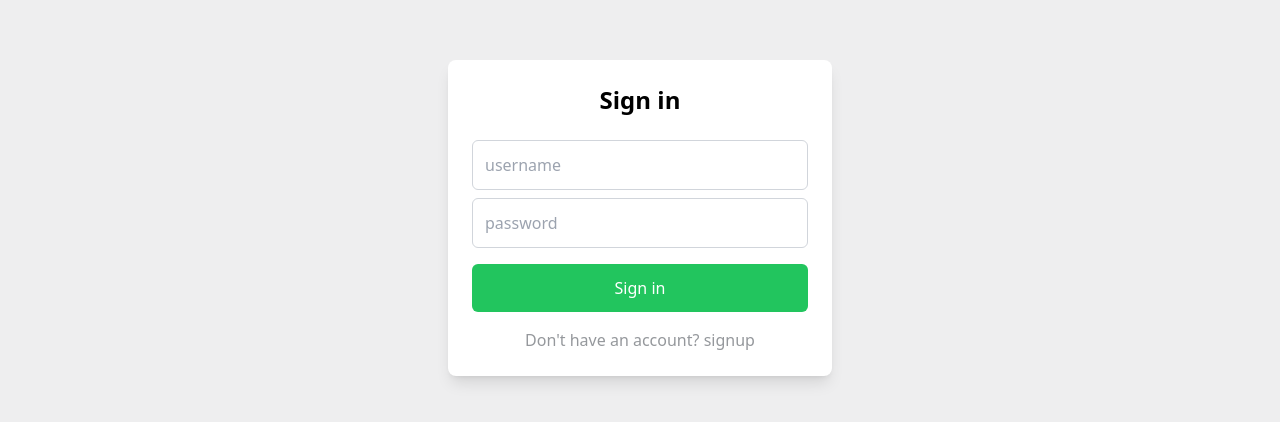
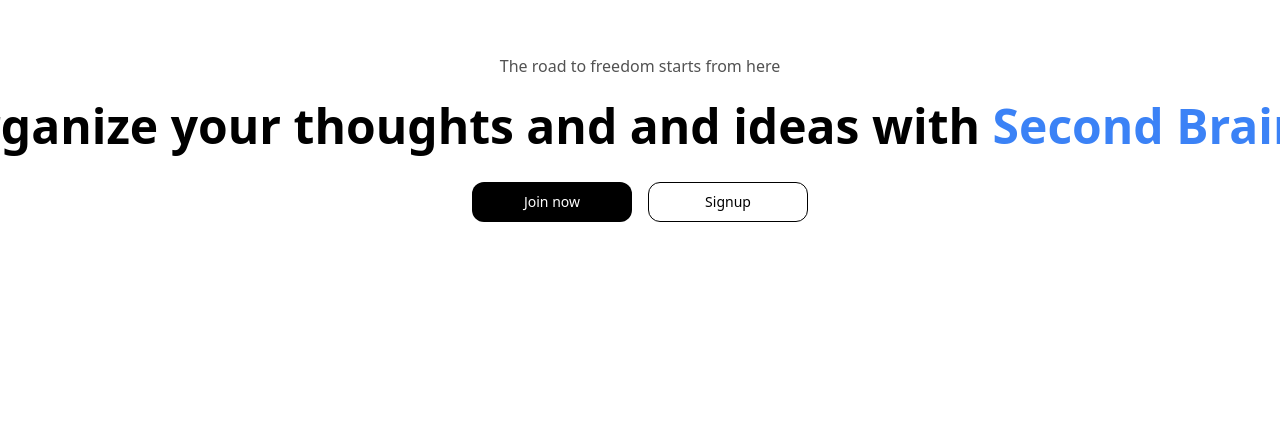
Before and after one commit to Paresh-29/mind-vault, a React (Vite) app in the folder frontend/: page / in a window 1280 px wide. Before the commit this address led to /signin. Shown: the part 182-604 px from the top of the page. Built offline with nearby package versions, Linux system fonts and the light colour scheme.

Commit message:
feat: added landing page using aceternity UI

```diff
--- a/frontend/package.json
+++ b/frontend/package.json
@@ -17,6 +17,7 @@
     "clsx": "^2.1.1",
     "framer-motion": "^12.6.3",
     "lucide-react": "^0.474.0",
+    "motion": "^12.6.3",
     "react": "^18.3.1",
     "react-dom": "^18.3.1",
     "react-modal": "^3.16.3",
--- a/frontend/src/App.tsx
+++ b/frontend/src/App.tsx
@@ -12,6 +12,8 @@
 import { SharedBrainView } from "./components/SharedBrainView";
 import "./index.css";
 import { ThemeProvider } from "./providers/ThemeProvider";
+// import { Home } from "lucide-react";
+import { TypewriterEffectSmoothDemo } from "./pages/HomePage";
 
 function AppWrapper() {
   return (
@@ -33,11 +35,31 @@
           <Route
             path="/"
             element={
-              auth.isAuthenticated ? <Dashboard /> : <Navigate to="/signin" />
+              auth.isAuthenticated ? (
+                <Dashboard />
+              ) : (
+                <TypewriterEffectSmoothDemo />
+              )
             }
           />
-          <Route path="/signin" element={<Signin />} />
-          <Route path="/signup" element={<Signup />} />
+          <Route
+            path="/dashboard"
+            element={
+              auth.isAuthenticated ? (
+                <Dashboard />
+              ) : (
+                <TypewriterEffectSmoothDemo />
+              )
+            }
+          />
+          <Route
+            path="/signin"
+            element={auth.isAuthenticated ? <Dashboard /> : <Signin />}
+          />
+          <Route
+            path="/signup"
+            element={auth.isAuthenticated ? <Dashboard /> : <Signup />}
+          />
           <Route path="/brain/:shareLink" element={<SharedBrainView />} />
         </Routes>
       </Router>
--- a/frontend/src/components/CreateContentModal.tsx
+++ b/frontend/src/components/CreateContentModal.tsx
@@ -56,7 +56,7 @@
           headers: {
             Authorization: `Bearer ${token}`,
           },
-        },
+        }
       );
 
       setFormData({
@@ -77,7 +77,7 @@
     <div className="fixed inset-0 bg-black bg-opacity-50 flex items-center justify-center z-50">
       <div
         ref={modalRef}
-        className="bg-white dark:bg-gray-900 rounded-lg p-6 w-full max-w-md relative"
+        className="bg-gray-200 border border-gray-300 dark:border-gray-700 dark:bg-gray-900 rounded-lg p-6 w-full max-w-md relative"
       >
         <button
           onClick={onClose}
@@ -196,7 +196,11 @@
             type="submit"
             disabled={isLoading}
             className={`w-full py-2 px-4 rounded-md transition-colors
-                        ${isLoading ? "bg-blue-400 cursor-not-allowed" : "bg-blue-500 hover:bg-blue-600"} text-white
+                        ${
+                          isLoading
+                            ? "bg-blue-400 cursor-not-allowed"
+                            : "bg-blue-500 hover:bg-blue-600"
+                        } text-white
                         focus:outline-none focus:ring-2 focus:ring-blue-500 focus:ring-offset-2`}
           >
             {isLoading ? "Creating..." : "Add Content"}
--- a/frontend/src/components/Sidebar.tsx
+++ b/frontend/src/components/Sidebar.tsx
@@ -63,7 +63,7 @@
       }`}
     >
       <div className="flex h-full flex-col p-4">
-        <div className="flex items-center gap-2 h-14 pb-2 border-b dark:border-gray-700">
+        <div className="flex items-center pt-2.5 sm:pt-5 gap-2 h-14 pb-2 border-b dark:border-gray-700">
           <button
             onClick={() => setIsCollapsed(!isCollapsed)}
             className="flex items-center gap-2 group transition-all"
@@ -72,9 +72,9 @@
               <Logo className="w-7 h-7 flex-shrink-0 text-white" />
             </div>
             {!isCollapsed && (
-              <span className="text-xl font-bold text-gray-900 dark:text-gray-50 truncate flex items-center gap-1">
+              <span className="text-xl font-bold text-gray-900 dark:text-gray-50 truncate flex items-center gap-1 ">
                 Second Brain
-                <Sparkles className="w-4 h-4 text-amber-400" />
+                {/* <Sparkles className="w-4 h-4 text-amber-400" /> */}
               </span>
             )}
           </button>
@@ -102,7 +102,7 @@
             text-white rounded-full p-2 shadow-lg
             hover:shadow-indigo-500/20 hover:scale-105
             transition-all duration-300 ${
-              isCollapsed ? "w-10 h-10" : "w-full"
+              isCollapsed ? "w-10 h-10" : "w-12 h-12"
             }`}
           onClick={() => setIsCollapsed(!isCollapsed)}
         >
@@ -111,7 +111,7 @@
           ) : (
             <div className="flex items-center">
               <ChevronLeft className="w-5 h-5 text-white" />
-              <span className="ml-1 text-sm font-medium">Collapse</span>
+              {/* <span className="ml-1 text-sm font-medium">Collapse</span> */}
             </div>
           )}
         </button>
--- a/frontend/src/components/ThemeTogggle.tsx
+++ b/frontend/src/components/ThemeToggle.tsx
@@ -13,7 +13,7 @@
   return (
     <button
       onClick={handleThemeToggle}
-      className="p-2 rounded-full hover:bg-gray-200  dark:hover:bg-gray-700 transition-colors"
+      className="p-2 rounded-full hover:bg-gray-200  dark:hover:bg-gray-700 transition-colors hidden sm:flex items-center justify-center"
       aria-label={`Toggle ${theme === "light" ? "dark" : "light"} mode`}
     >
       {theme === "light" ? (
--- /dev/null
+++ b/frontend/src/components/ui/typewriter-effect.tsx
@@ -0,0 +1,187 @@
+"use client";
+
+import { cn } from "../../utils/cn";
+import { motion, stagger, useAnimate, useInView } from "motion/react";
+import { useEffect } from "react";
+
+export const TypewriterEffect = ({
+  words,
+  className,
+  cursorClassName,
+}: {
+  words: {
+    text: string;
+    className?: string;
+  }[];
+  className?: string;
+  cursorClassName?: string;
+}) => {
+  // split text inside of words into array of characters
+  const wordsArray = words.map((word) => {
+    return {
+      ...word,
+      text: word.text.split(""),
+    };
+  });
+
+  const [scope, animate] = useAnimate();
+  const isInView = useInView(scope);
+  useEffect(() => {
+    if (isInView) {
+      animate(
+        "span",
+        {
+          display: "inline-block",
+          opacity: 1,
+          width: "fit-content",
+        },
+        {
+          duration: 0.3,
+          delay: stagger(0.1),
+          ease: "easeInOut",
+        }
+      );
+    }
+  }, [isInView]);
+
+  const renderWords = () => {
+    return (
+      <motion.div ref={scope} className="inline">
+        {wordsArray.map((word, idx) => {
+          return (
+            <div key={`word-${idx}`} className="inline-block">
+              {word.text.map((char, index) => (
+                <motion.span
+                  initial={{}}
+                  key={`char-${index}`}
+                  className={cn(
+                    `dark:text-white text-black opacity-0 hidden`,
+                    word.className
+                  )}
+                >
+                  {char}
+                </motion.span>
+              ))}
+              &nbsp;
+            </div>
+          );
+        })}
+      </motion.div>
+    );
+  };
+  return (
+    <div
+      className={cn(
+        "text-base sm:text-xl md:text-3xl lg:text-5xl font-bold text-center",
+        className
+      )}
+    >
+      {renderWords()}
+      <motion.span
+        initial={{
+          opacity: 0,
+        }}
+        animate={{
+          opacity: 1,
+        }}
+        transition={{
+          duration: 0.8,
+          repeat: Infinity,
+          repeatType: "reverse",
+        }}
+        className={cn(
+          "inline-block rounded-sm w-[4px] h-4 md:h-6 lg:h-10 bg-blue-500",
+          cursorClassName
+        )}
+      ></motion.span>
+    </div>
+  );
+};
+
+export const TypewriterEffectSmooth = ({
+  words,
+  className,
+  cursorClassName,
+}: {
+  words: {
+    text: string;
+    className?: string;
+  }[];
+  className?: string;
+  cursorClassName?: string;
+}) => {
+  // split text inside of words into array of characters
+  const wordsArray = words.map((word) => {
+    return {
+      ...word,
+      text: word.text.split(""),
+    };
+  });
+  const renderWords = () => {
+    return (
+      <div>
+        {wordsArray.map((word, idx) => {
+          return (
+            <div key={`word-${idx}`} className="inline-block">
+              {word.text.map((char, index) => (
+                <span
+                  key={`char-${index}`}
+                  className={cn(`dark:text-white text-black `, word.className)}
+                >
+                  {char}
+                </span>
+              ))}
+              &nbsp;
+            </div>
+          );
+        })}
+      </div>
+    );
+  };
+
+  return (
+    <div className={cn("flex space-x-1 my-6", className)}>
+      <motion.div
+        className="overflow-hidden pb-2"
+        initial={{
+          width: "0%",
+        }}
+        whileInView={{
+          width: "fit-content",
+        }}
+        transition={{
+          duration: 2,
+          ease: "linear",
+          delay: 1,
+        }}
+      >
+        <div
+          className="text-xs sm:text-base md:text-xl lg:text:3xl xl:text-5xl font-bold"
+          style={{
+            whiteSpace: "nowrap",
+          }}
+        >
+          {renderWords()}{" "}
+        </div>{" "}
+      </motion.div>
+      <motion.span
+        initial={{
+          opacity: 0,
+        }}
+        animate={{
+          opacity: 1,
+        }}
+        transition={{
+          duration: 0.8,
+
+          repeat: Infinity,
+          repeatType: "reverse",
+        }}
+        className={cn(
+          "block rounded-sm w-[4px]  h-4 sm:h-6 xl:h-12 bg-blue-500",
+          cursorClassName
+        )}
+      ></motion.span>
+    </div>
+  );
+};
--- a/frontend/src/pages/Dashboard.tsx
+++ b/frontend/src/pages/Dashboard.tsx
@@ -12,7 +12,7 @@
 import { useRecoilValue } from "recoil";
 import { authState } from "../state/atom";
 import LogoutIcon from "../icons/LogoutIcon";
-import { ThemeToggle } from "../components/ThemeTogggle";
+import { ThemeToggle } from "../components/ThemeToggle";
 import { div } from "framer-motion/client";
 
 const Navbar = ({
--- /dev/null
+++ b/frontend/src/pages/HomePage.tsx
@@ -0,0 +1,52 @@
+"use client";
+import { TypewriterEffectSmooth } from "../components/ui/typewriter-effect";
+export function TypewriterEffectSmoothDemo() {
+  const words = [
+    {
+      text: "Organize",
+    },
+    {
+      text: "your",
+    },
+    {
+      text: "thoughts",
+    },
+    {
+      text: "and",
+    },
+    {
+      text: "and",
+    },
+    {
+      text: "ideas",
+    },
+    {
+      text: "with",
+    },
+    {
+      text: "Second Brain.",
+      className: "text-blue-500 dark:text-blue-500",
+    },
+  ];
+  return (
+    <div className="flex flex-col items-center justify-center h-[40rem]  ">
+      <p className="text-neutral-600 dark:text-neutral-200 text-xs sm:text-base  ">
+        The road to freedom starts from here
+      </p>
+      <TypewriterEffectSmooth words={words} />
+      <div className="flex flex-col md:flex-row space-y-4 md:space-y-0 space-x-0 md:space-x-4">
+        <button className="w-40 h-10 rounded-xl bg-black border dark:border-white border-transparent text-white text-sm">
+          Join now
+        </button>
+        <button
+          onClick={() => {
+            window.location.href = "/signup";
+          }}
+          className="w-40 h-10 rounded-xl bg-white text-black border border-black  text-sm"
+        >
+          Signup
+        </button>
+      </div>
+    </div>
+  );
+}
```
Also changed, not shown: 1 other file (tests, documents, lock files or other folders).
